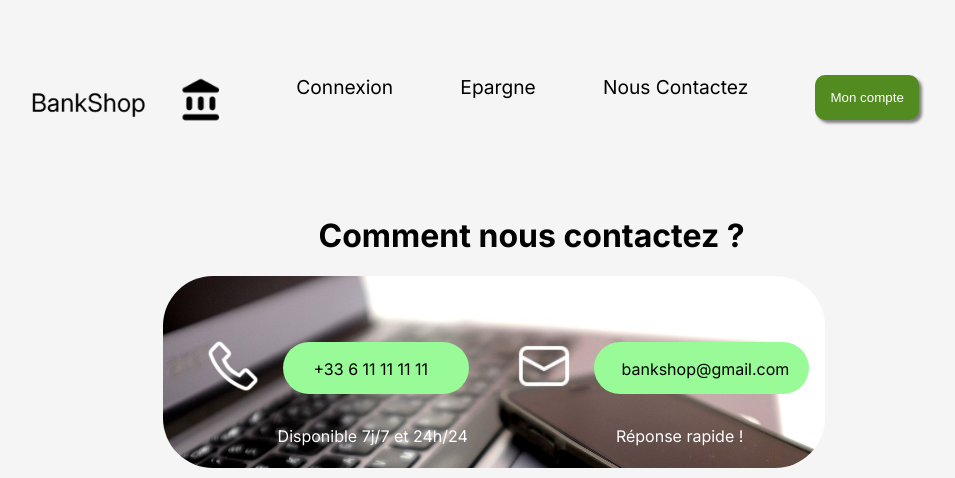
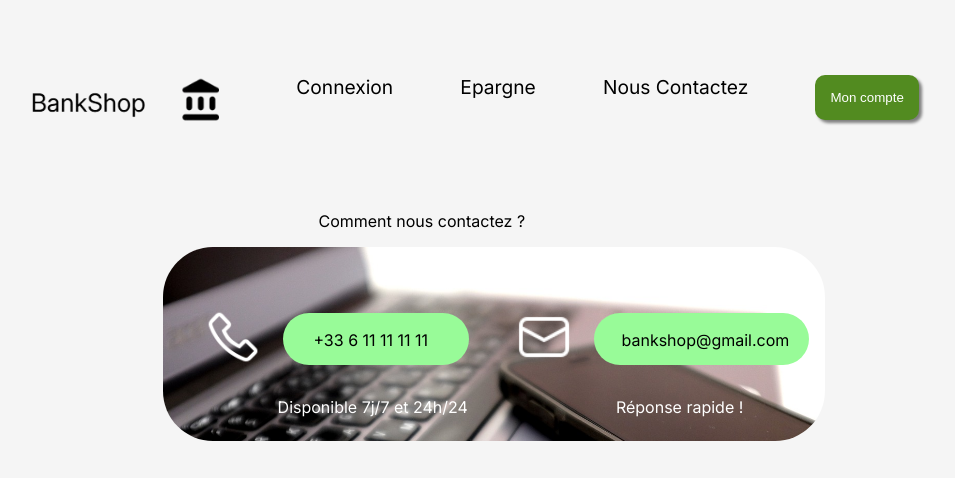
Before and after one commit to chahedlousssayef/challeng-web, a Symfony app: template templates/contact/contact.html.twig in a window 1280 px wide. Shown: the top 478 px of the page, without its empty margins (166-1121 px from the left). Run offline with Twig, Linux system fonts and the light colour scheme; the template is opened without the code that fills it, so the values that code supplies are empty; some libraries are stand-ins or nearby versions.

Commit message:
Update contact.html.twig

```diff
--- a/templates/contact/contact.html.twig
+++ b/templates/contact/contact.html.twig
@@ -5,7 +5,7 @@
 
 {% block main %}
         <div class ="contact">
-                <h1 class="contact_title">  Comment nous contactez ?</h1>
+                <p class="contact_title">  Comment nous contactez ?</p>
                 <div class ="contact_info_style">
 
                         <style>
```
